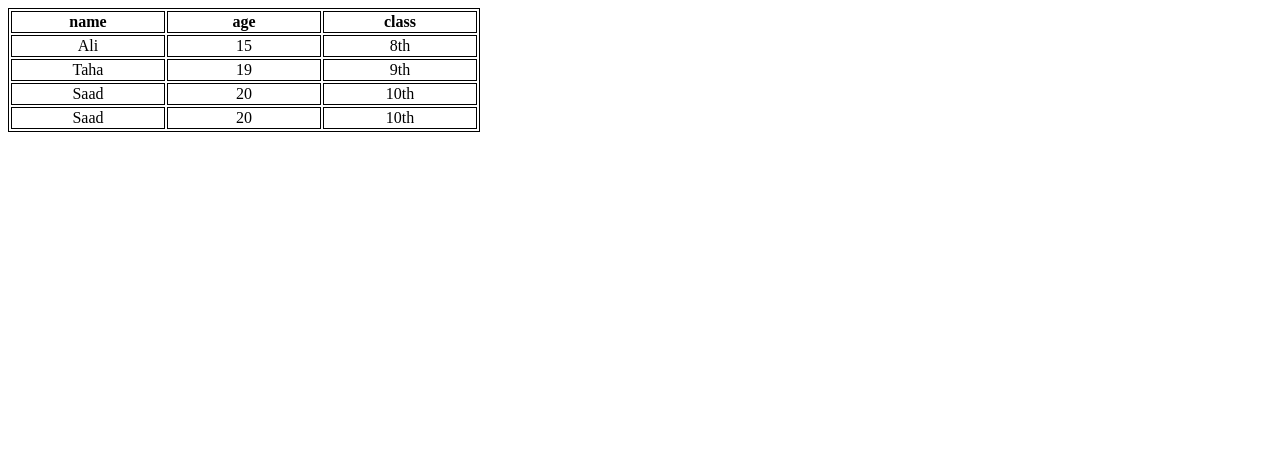
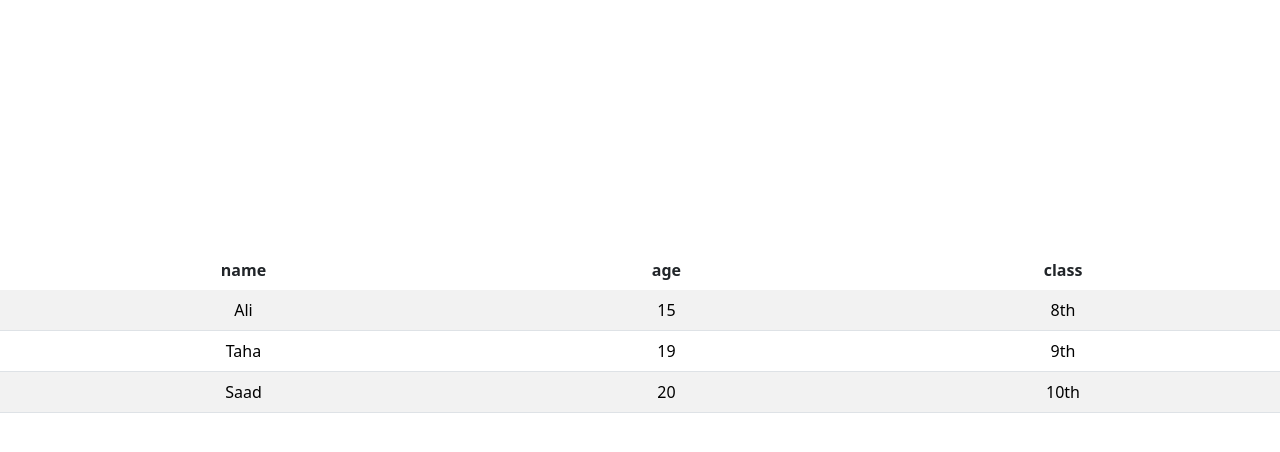
Before and after one commit to abdulrehmankz1/array-task, a plain HTML site: page index.html in a window 1280 px wide. Drawn offline with nearby package versions, Linux system fonts and the light colour scheme.

Commit message:
created a daynamic table in js

```diff
--- a/app.js
+++ b/app.js
@@ -5,31 +5,35 @@
 //     { name: 'Sir Atif', age: 23, subject: 'Urdu' }
 // ];
 
-
 const students = [
-  { name: 'Ali', age: 15, class: '8th' },
-  { name: 'Taha', age: 19, class: '9th' },
-  { name: 'Saad', age: 20, class: '10th' },
-  { name: 'Saad', age: 20, class: '10th' }
+  { name: "Ali", age: 15, class: "8th" },
+  { name: "Taha", age: 19, class: "9th" },
+  { name: "Saad", age: 20, class: "10th" },
 ];
 
 function renderTable() {
-  const table = document.getElementById('table');
-  const headerRow = document.createElement('tr');
-  Object.keys(students[0]).forEach(key => {
-    const headerCell = document.createElement('th');
-    headerCell.textContent = key;
-    headerRow.appendChild(headerCell);
+  const table = document.getElementById("table");
+  const tableBody = document.createElement("tbody")
+  table.className = "table table-striped";
+  const headerRow = document.createElement("tr");
+  Object.keys(students[0]).forEach((key) => {
+      const headerCell = document.createElement("th");
+      headerCell.className = "text-center p-2";
+      headerCell.textContent = key;
+      headerRow.appendChild(headerCell);
   });
   table.appendChild(headerRow);
-  students.forEach(student => {
-    const row = document.createElement('tr');
-    Object.keys(student).forEach(key => {
-      const cell = document.createElement('td');
-      cell.textContent = student[key];
-      row.appendChild(cell);
-    });
-    table.appendChild(row);
+  students.forEach((student) => {
+      const row = document.createElement("tr");
+      row.className = "text-center  ";
+      Object.keys(student).forEach((key) => {
+          const cell = document.createElement("td");
+          cell.className = "p-2  ";
+          cell.textContent = student[key];
+          row.appendChild(cell);
+          tableBody.appendChild(row)
+      });
+      table.appendChild(tableBody);
   });
 }
 renderTable();
--- a/index.html
+++ b/index.html
@@ -1,14 +1,19 @@
 <!DOCTYPE html>
 <html lang="en">
+
     <head>
         <meta charset="UTF-8">
         <meta http-equiv="X-UA-Compatible" content="IE=edge">
         <meta name="viewport" content="width=device-width, initial-scale=1.0">
         <title>array task</title>
         <link rel="stylesheet" href="style.css">
+        <link href="https://cdn.jsdelivr.net/npm/bootstrap@5.3.0-alpha1/dist/css/bootstrap.min.css" rel="stylesheet"
+            integrity="sha384-GLhlTQ8iRABdZLl6O3oVMWSktQOp6b7In1Zl3/Jr59b6EGGoI1aFkw7cmDA6j6gD" crossorigin="anonymous">
     </head>
+
     <body>
         <table id="table"></table>
         <script src="app.js"></script>
     </body>
+
 </html>
--- a/style.css
+++ b/style.css
@@ -1,12 +1,3 @@
-
-table{
-    text-align: center;
-    border: 1px solid black;
+body{
+    margin: 250px auto !important;
 }
-td{
-    border: 1px solid black;
-    width: 150px;
-}
-th{
-    border: 1px solid black;
-}
```
Lines whose indentation alone changed are shown as unchanged.
